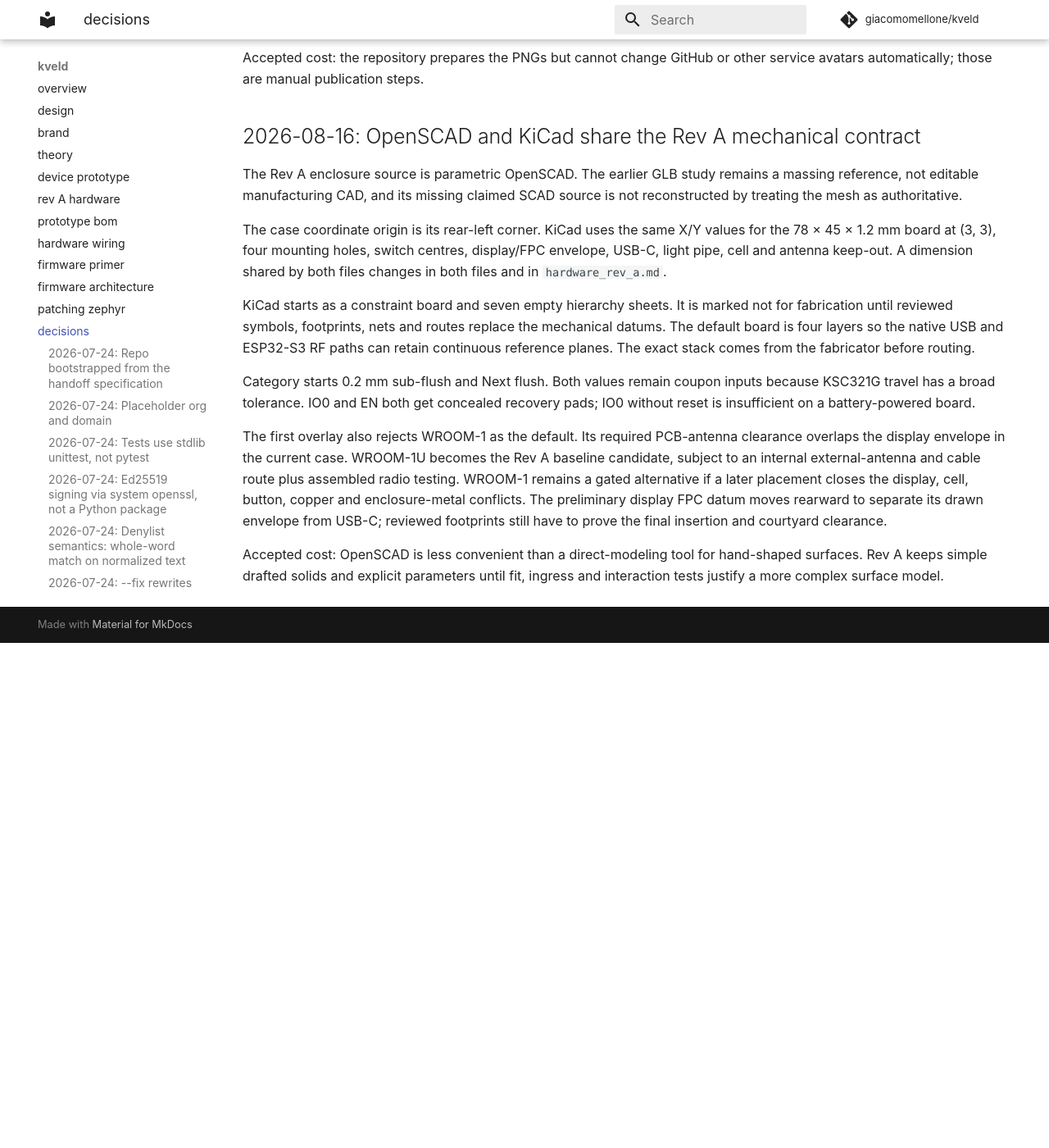
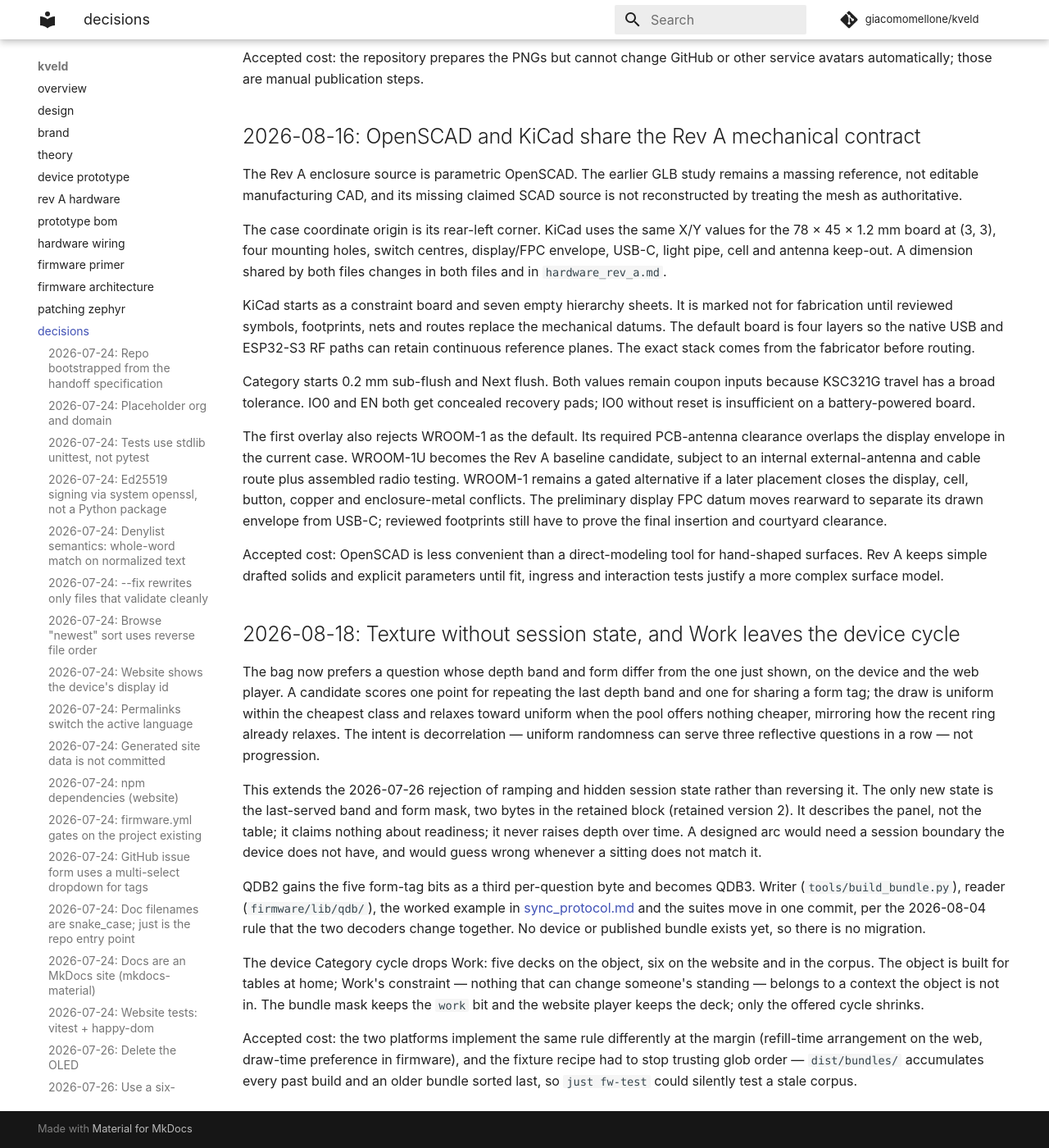
Before and after one commit to giacomomellone/cicala, an MkDocs documentation site: the page built from docs/decisions.md, in a window 1280 px wide and 1400 px high, scrolled down 34338 px. Shown: the whole window at 82% size. Built offline with MkDocs 1.6.1 and Material for MkDocs 9.7.7, drawn with Linux system fonts in a browser that asks for light colours; comment, search, counter and statistics services are not loaded; before the commit the page ends 35122 px from its top, so only the background shows below that.

Commit message:
docs: record texture and the five-deck device cycle

````diff
--- a/docs/decisions.md
+++ b/docs/decisions.md
@@ -774,3 +774,15 @@
 The first overlay also rejects WROOM-1 as the default. Its required PCB-antenna clearance overlaps the display envelope in the current case. WROOM-1U becomes the Rev A baseline candidate, subject to an internal external-antenna and cable route plus assembled radio testing. WROOM-1 remains a gated alternative if a later placement closes the display, cell, button, copper and enclosure-metal conflicts. The preliminary display FPC datum moves rearward to separate its drawn envelope from USB-C; reviewed footprints still have to prove the final insertion and courtyard clearance.
 
 Accepted cost: OpenSCAD is less convenient than a direct-modeling tool for hand-shaped surfaces. Rev A keeps simple drafted solids and explicit parameters until fit, ingress and interaction tests justify a more complex surface model.
+
+## 2026-08-18: Texture without session state, and Work leaves the device cycle
+
+The bag now prefers a question whose depth band and form differ from the one just shown, on the device and the web player. A candidate scores one point for repeating the last depth band and one for sharing a form tag; the draw is uniform within the cheapest class and relaxes toward uniform when the pool offers nothing cheaper, mirroring how the recent ring already relaxes. The intent is decorrelation — uniform randomness can serve three reflective questions in a row — not progression.
+
+This extends the 2026-07-26 rejection of ramping and hidden session state rather than reversing it. The only new state is the last-served band and form mask, two bytes in the retained block (retained version 2). It describes the panel, not the table; it claims nothing about readiness; it never raises depth over time. A designed arc would need a session boundary the device does not have, and would guess wrong whenever a sitting does not match it.
+
+QDB2 gains the five form-tag bits as a third per-question byte and becomes QDB3. Writer (`tools/build_bundle.py`), reader (`firmware/lib/qdb/`), the worked example in [sync_protocol.md](sync_protocol.md) and the suites move in one commit, per the 2026-08-04 rule that the two decoders change together. No device or published bundle exists yet, so there is no migration.
+
+The device Category cycle drops Work: five decks on the object, six on the website and in the corpus. The object is built for tables at home; Work's constraint — nothing that can change someone's standing — belongs to a context the object is not in. The bundle mask keeps the `work` bit and the website player keeps the deck; only the offered cycle shrinks.
+
+Accepted cost: the two platforms implement the same rule differently at the margin (refill-time arrangement on the web, draw-time preference in firmware), and the fixture recipe had to stop trusting glob order — `dist/bundles/` accumulates every past build and an older bundle sorted last, so `just fw-test` could silently test a stale corpus.
--- a/docs/design.md
+++ b/docs/design.md
@@ -78,6 +78,12 @@
 exclusive to Wild so they cannot leak into Work or Family through overlapping
 membership.
 
+The device offers five of the six decks. `work` stays in the corpus and on the
+website but leaves the object's Category cycle: the object belongs on
+household tables, and Work's constraint — nothing that can change someone's
+standing — serves a context it is not in. The bundle format keeps the `work`
+mask bit; only the offered cycle shrinks.
+
 ## Depth without a control
 
 Depth remains editorial metadata:
@@ -93,6 +99,12 @@
 in the corpus and browse view while consent is unresolved. There is no ramp,
 session counter, idle heuristic, or inferred readiness. The product cannot
 observe a conversation well enough to know when to escalate.
+
+Texture is not a ramp. Within a deck, the bag prefers a question whose depth
+band and form differ from the one just shown, and relaxes to a uniform draw
+when the pool cannot offer one. This decorrelates consecutive draws — no run
+of three reflective questions — without modeling the table: the only state is
+the last-served band and form mask, which describes the panel, not a session.
 
 A physical depth slider remains a testable hypothesis, not part of this
 prototype. Its proposed benefit is public, low-cost boundary setting. Its
--- a/docs/hardware_wiring.md
+++ b/docs/hardware_wiring.md
@@ -269,7 +269,7 @@
 ```
 
 - Boot selects New People and shows its category name.
-- Category advances through all six categories and wraps.
+- Category advances through all five categories and wraps.
 - Next shows one question per accepted press.
 - Holding and releasing a button produces one event.
 
````
Also changed, not shown: other parts of docs/design.md (+7 -7 lines), docs/device_prototype.md (+2 -2 lines), docs/theory.md (+4 -0 lines).
